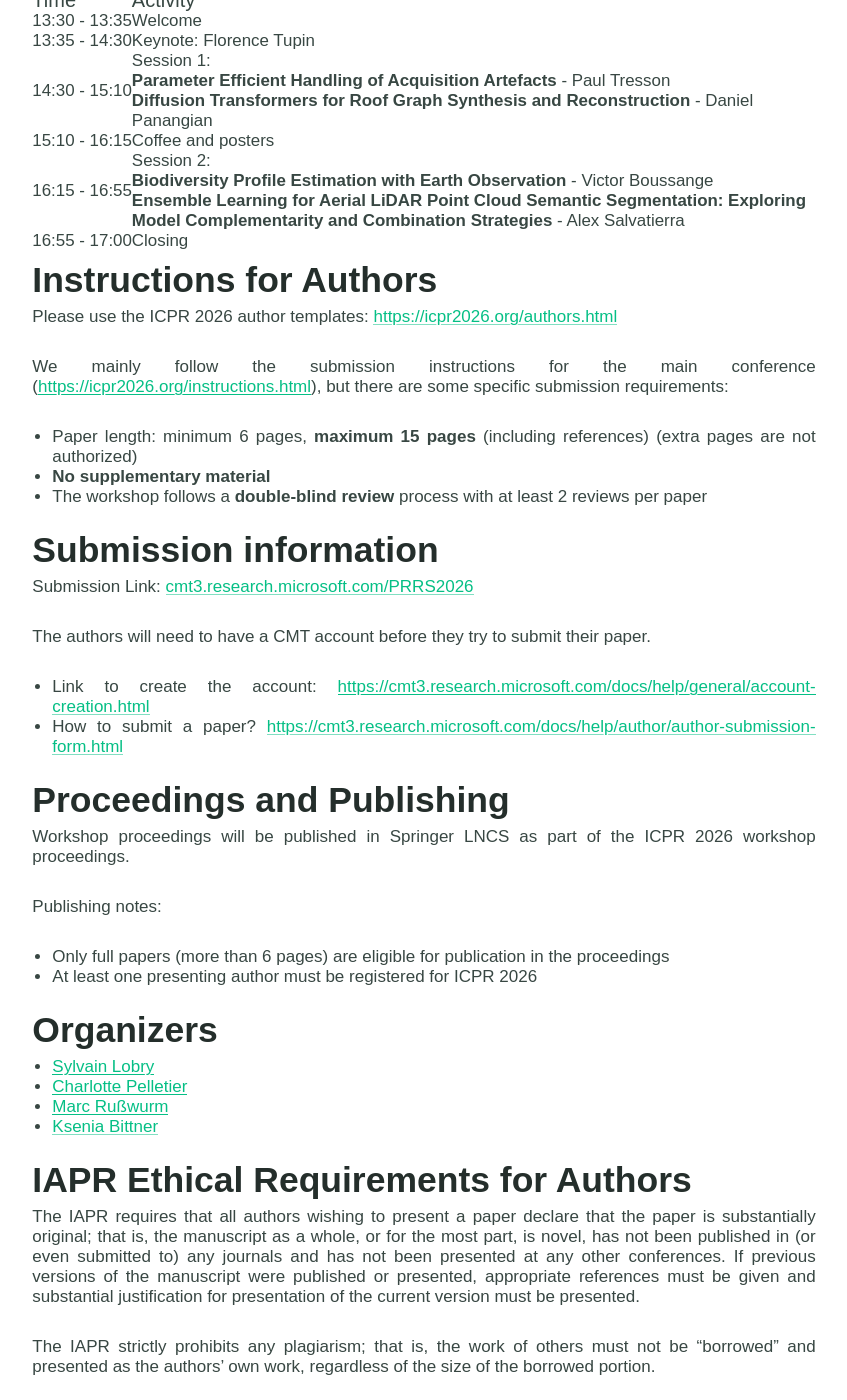
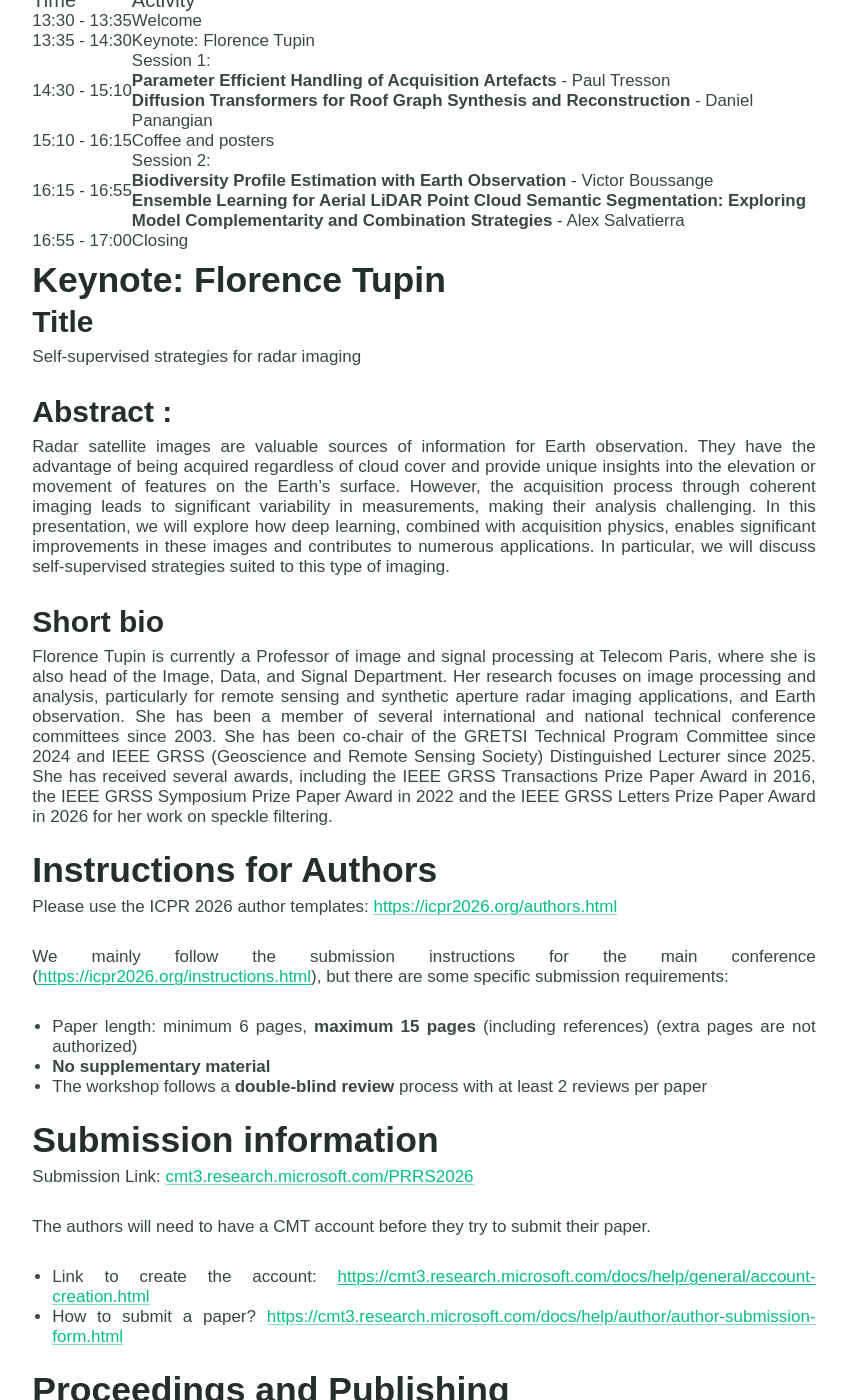
Before and after one commit to IAPR-TC7/iapr-tc7.github.io, a Jekyll site: the page built from prrs2026.md, in a window 1280 px wide and 1400 px high, scrolled down 1072 px. Shown: the whole window, without its empty margins (216-1063 px from the left). Built offline with Jekyll 4.4.1, drawn with Linux system fonts in a browser that asks for light colours.

Commit message:
Add keynote info for PRRS26

```diff
--- a/prrs2026.md
+++ b/prrs2026.md
@@ -41,6 +41,18 @@ With the increase of availability of images and the importance of climate change
 | 15:10 - 16:15 | Coffee and posters |
 | 16:15 - 16:55 | Session 2:<br>**Biodiversity Profile Estimation with Earth Observation** - Victor Boussange<br>**Ensemble Learning for Aerial LiDAR Point Cloud Semantic Segmentation: Exploring Model Complementarity and Combination Strategies** - Alex Salvatierra |
 | 16:55 - 17:00 | Closing |
+
+# Keynote: Florence Tupin
+## Title
+Self-supervised strategies for radar imaging
+
+## Abstract :
+Radar satellite images are valuable sources of information for Earth observation. They have the advantage of being acquired regardless of cloud cover and provide unique insights into the elevation or movement of features on the Earth's surface. However, the acquisition process through coherent imaging leads to significant variability in measurements, making their analysis challenging.
+In this presentation, we will explore how deep learning, combined with acquisition physics, enables significant improvements in these images and contributes to numerous applications. In particular, we will discuss self-supervised strategies suited to this type of imaging.
+
+## Short bio
+Florence Tupin is currently a Professor of image and signal processing at Telecom Paris, where she is also head of the Image, Data, and Signal Department. Her research focuses on image processing and analysis, particularly for remote sensing and synthetic aperture radar imaging applications, and Earth observation.
+She has been a member of several international and national technical conference committees since 2003. She has been co-chair of the GRETSI Technical Program Committee since 2024 and IEEE GRSS (Geoscience and Remote Sensing Society) Distinguished Lecturer since 2025. She has received several awards, including the IEEE GRSS Transactions Prize Paper Award in 2016, the IEEE GRSS Symposium Prize Paper Award in 2022 and the IEEE GRSS Letters Prize Paper Award in 2026 for her work on speckle filtering.
 
 # Instructions for Authors
 
```
